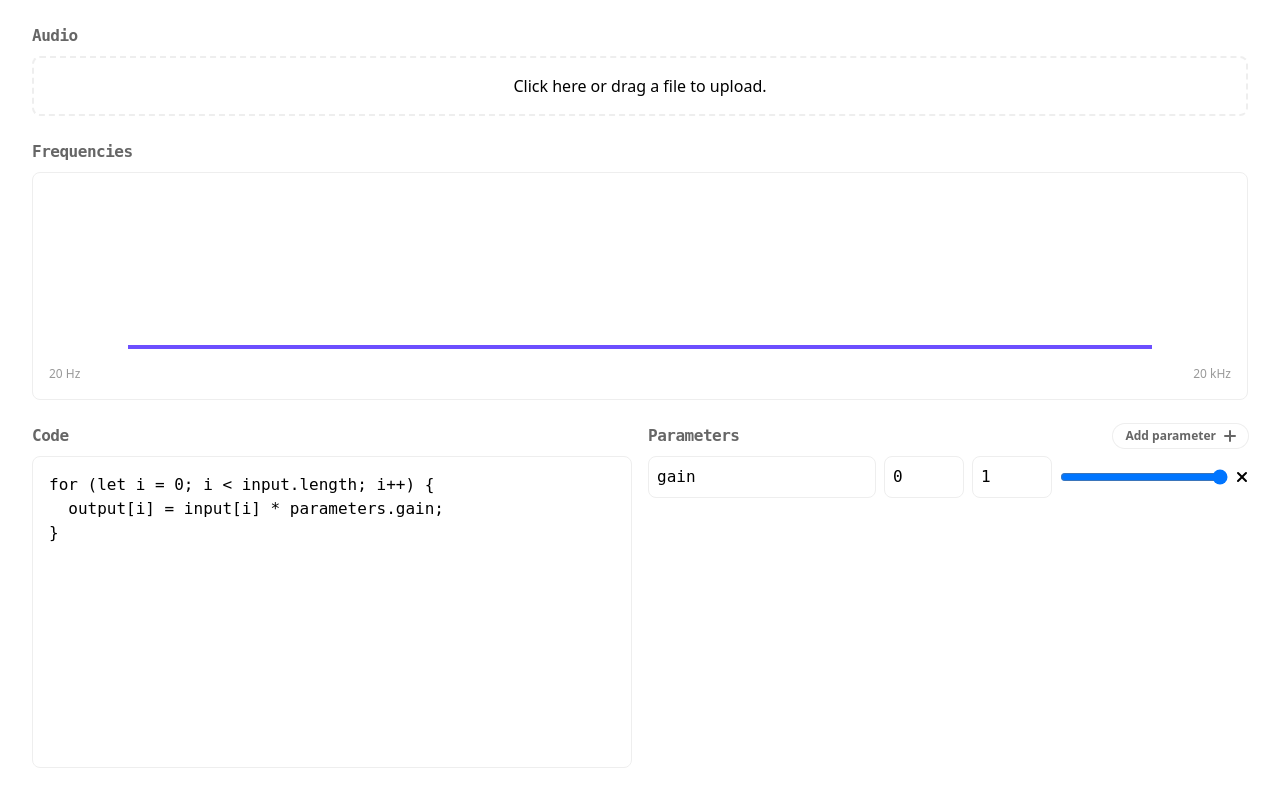
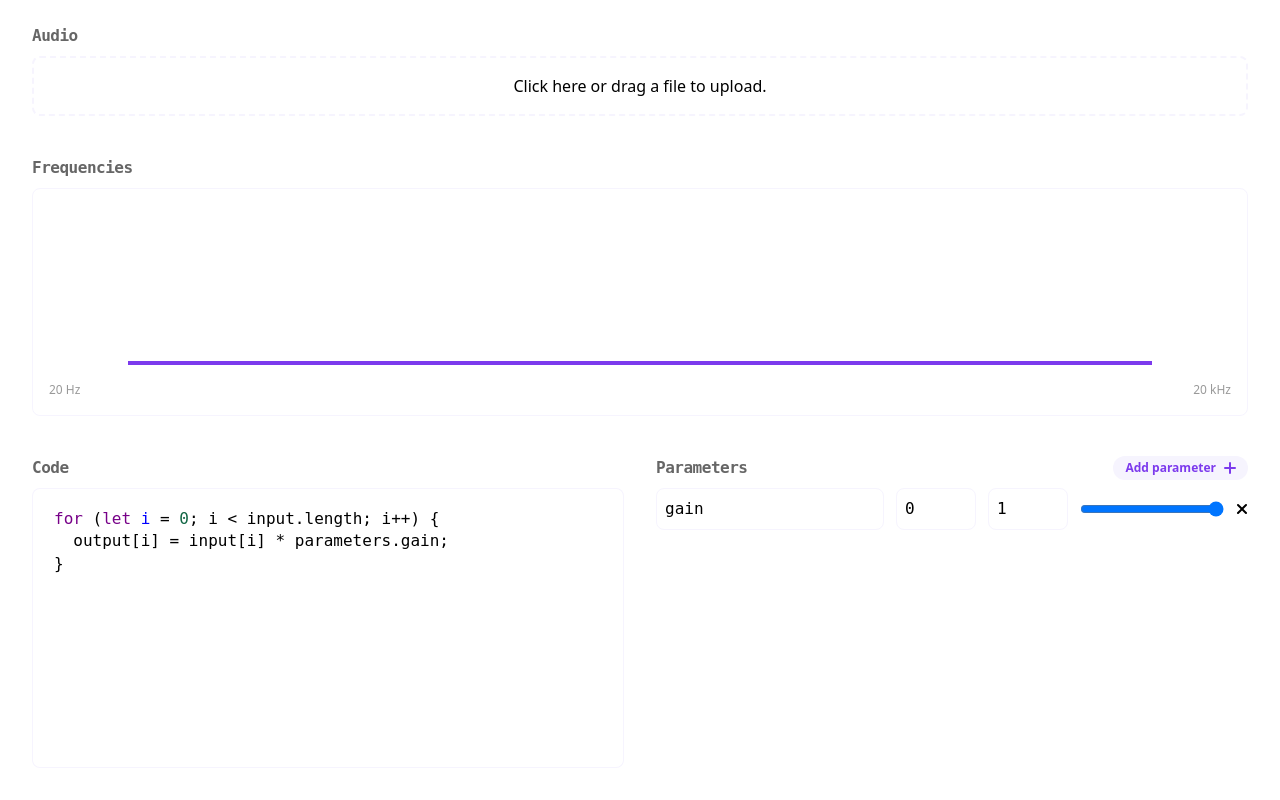
Before and after one commit to 3willows/fx, a SvelteKit app: page / in a window 1280 px wide. Built offline with nearby package versions, Linux system fonts and the light colour scheme.

Commit message:
Use codemirror for editor

```diff
--- a/src/components/Editor.svelte
+++ b/src/components/Editor.svelte
@@ -1,17 +1,48 @@
 <script lang="ts">
+  import { minimalSetup } from "codemirror";
+  import { EditorState } from "@codemirror/state";
+  import { EditorView, drawSelection } from "@codemirror/view";
+  import { javascript } from "@codemirror/lang-javascript";
+
   export let value = "";
+  let state = EditorState.create({
+    doc: value,
+    extensions: [
+      minimalSetup,
+      javascript(),
+      drawSelection(),
+      EditorState.allowMultipleSelections.of(true),
+      EditorView.updateListener.of(function (e) {
+        value = e.state.doc.toString();
+      })
+    ]
+  });
+
+  let el: HTMLDivElement;
+  $: new EditorView({ state, parent: el });
 </script>
 
-<textarea class="editor" bind:value />
+<div class="editor" bind:this={el} />
 
 <style>
   .editor {
     height: 100%;
-    width: 100%;
+    overflow: hidden;
+  }
+
+  .editor :global(.cm-editor) {
+    height: 100%;
+    box-shadow: inset 0 0 0 1px var(--color-border);
+    border-radius: var(--radius-lg);
+  }
+
+  .editor :global(.cm-editor.cm-focused) {
+    outline: 0;
+  }
+
+  .editor :global(.cm-scroller) {
+    overflow: auto;
+    font-family: var(--font-code);
     padding: 1rem;
-    border: 1px solid var(--color-border);
-    border-radius: var(--radius-lg);
-    font-family: var(--font-code);
-    resize: none;
   }
 </style>
--- a/src/components/Panel.svelte
+++ b/src/components/Panel.svelte
@@ -12,8 +12,11 @@
 
 <style>
   .wrapper {
+    height: 100%;
     display: grid;
     grid-template-rows: auto 1fr;
+    overflow-y: hidden;
+    grid-area: var(--area);
   }
 
   .header {
--- a/src/components/Parameters.svelte
+++ b/src/components/Parameters.svelte
@@ -42,7 +42,8 @@
   .parameter {
     display: grid;
     grid-template-columns: 1fr auto auto 1fr auto;
-    gap: 0.5rem;
+    gap: 0.75rem;
+    align-items: center;
   }
 
   .input {
@@ -59,6 +60,9 @@
   }
 
   .remove {
+    display: block;
+    width: 0.75rem;
+    height: 0.75rem;
     border: none;
     background-color: transparent;
     cursor: pointer;
--- a/src/components/Visualizer.svelte
+++ b/src/components/Visualizer.svelte
@@ -11,6 +11,8 @@
     canvas.height = h * window.devicePixelRatio;
   }
 
+  const primary = getComputedStyle(document.documentElement).getPropertyValue("--color-primary");
+
   function draw() {
     if (!canvas || !ctx) return requestAnimationFrame(draw);
     const [dry, wet] = audio.graphs();
@@ -18,7 +20,7 @@
     ctx.clearRect(0, 0, canvas.width, canvas.height);
 
     waveform(dry, "#cccccc");
-    waveform(wet, "#6c4fff");
+    waveform(wet, primary);
 
     requestAnimationFrame(draw);
   }
--- a/src/lib/Audio.ts
+++ b/src/lib/Audio.ts
@@ -75,6 +75,12 @@ let n = 0;
 export async function compile(ctx: AudioContext, code: string, params: Parameter[]) {
   const name = `${++n}`;
 
+  const description = params.map(param => ({
+    ...param,
+    defaultValue: Math.min(param.maxValue, Math.max(param.defaultValue, param.minValue)),
+    automationRate: "k-rate"
+  }));
+
   const src = `
     class Gain extends AudioWorkletProcessor {
       prev = Date.now();
@@ -87,10 +93,11 @@ export async function compile(ctx: AudioContext, code: string, params: Parameter
           const input = inputChannels[channel];
           const output = outputChannels[channel];
 
-          const params = {};
-          for (const [key, value] of Object.entries(parameters)) {
-            params[key] = parameters[key][0];
-          }
+          const params = new Proxy({}, {
+            get(target, prop) {
+              return parameters[prop]?.[0] || 0;
+            }
+          });
 
           this.run(input, output, params);
         }
@@ -103,7 +110,7 @@ export async function compile(ctx: AudioContext, code: string, params: Parameter
       }
 
       static get parameterDescriptors() {
-        return ${JSON.stringify(params.map(param => ({ ...param, automationRate: "k-rate" })))};
+        return ${JSON.stringify(description)};
       }
     }
 
--- a/src/lib/filter.ts
+++ b/src/lib/filter.ts
@@ -12,7 +12,4 @@ export const code = writable(CODE);
 export const params = writable<Parameter[]>(JSON.parse(PARAMS));
 
 code.subscribe(value => localStorage.setItem("code", value));
-params.subscribe(value => {
-  console.log(value);
-  localStorage.setItem("params", JSON.stringify(value));
-});
+params.subscribe(value => localStorage.setItem("params", JSON.stringify(value)));
--- a/src/routes/+page.svelte
+++ b/src/routes/+page.svelte
@@ -23,7 +23,7 @@
 </script>
 
 <div class="wrapper">
-  <Panel title="Audio">
+  <Panel title="Audio" --area="audio">
     {#if url}
       <div>
         <audio bind:this={el} src={url} controls loop />
@@ -38,16 +38,15 @@
     {/if}
   </Panel>
 
-  <Panel title="Frequencies">
+  <Panel title="Frequencies" --area="waveform">
     <Visualizer {audio} />
   </Panel>
 
-  <div class="editor">
-    <Panel title="Code">
+  <Panel title="Code" --area="code">
     <Editor bind:value={$code} />
   </Panel>
 
-    <Panel title="Parameters">
+  <Panel title="Parameters" --area="params">
     <button
       class="button"
       slot="actions"
@@ -57,15 +56,11 @@
     >
       Add parameter
       <svg xmlns="http://www.w3.org/2000/svg" width="12" height="12" viewBox="0 0 12 12">
-          <path
-            d="M11,5H7V1A1,1,0,0,0,5,1V5H1A1,1,0,0,0,1,7H5v4a1,1,0,0,0,2,0V7h4a1,1,0,0,0,0-2Z"
-            fill="currentColor"
-          />
+        <path d="M11,5H7V1A1,1,0,0,0,5,1V5H1A1,1,0,0,0,1,7H5v4a1,1,0,0,0,2,0V7h4a1,1,0,0,0,0-2Z" fill="currentColor" />
       </svg>
     </button>
     <Parameters bind:parameters={$params} />
   </Panel>
-  </div>
 </div>
 
 <style>
@@ -73,14 +68,10 @@
     height: 100%;
     display: grid;
     grid-template-rows: auto auto 1fr;
+    grid-template-columns: 1fr 1fr;
+    grid-template-areas: "audio audio" "waveform waveform" "code params";
     padding: 1rem 2rem 2rem;
-    gap: 1rem;
-  }
-
-  .editor {
-    display: grid;
-    grid-template-columns: 1fr 1fr;
-    gap: 1rem;
+    gap: 2rem;
   }
 
   .button {
@@ -89,12 +80,12 @@
     gap: 0.5rem;
     padding: 0 0.75rem;
     border: none;
-    background-color: transparent;
     font-size: var(--text-sm);
     font-weight: bold;
     cursor: pointer;
-    box-shadow: 0 0 0 1px var(--color-border);
     border-radius: 2rem;
+    color: var(--color-primary);
+    background-color: var(--color-border);
   }
 
   .button:hover {
--- a/src/styles/style.css
+++ b/src/styles/style.css
@@ -2,8 +2,8 @@
 
 :root {
   --font-code: "Cartograph CF", mono;
-  --color-primary: #7a77ec;
-  --color-border: #eeeeee;
+  --color-primary: #7c3aed;
+  --color-border: #f6f4fe;
   --color-text-primary: #000000;
   --color-text-secondary: #666666;
   --text-sm: 0.75rem;
```
Also changed, not shown: package.json (+7 -1 lines), src/lowpass.js (renamed from src/hipass.js), 2 other files (tests, documents, lock files or other folders). Lines whose indentation alone changed are shown as unchanged.
